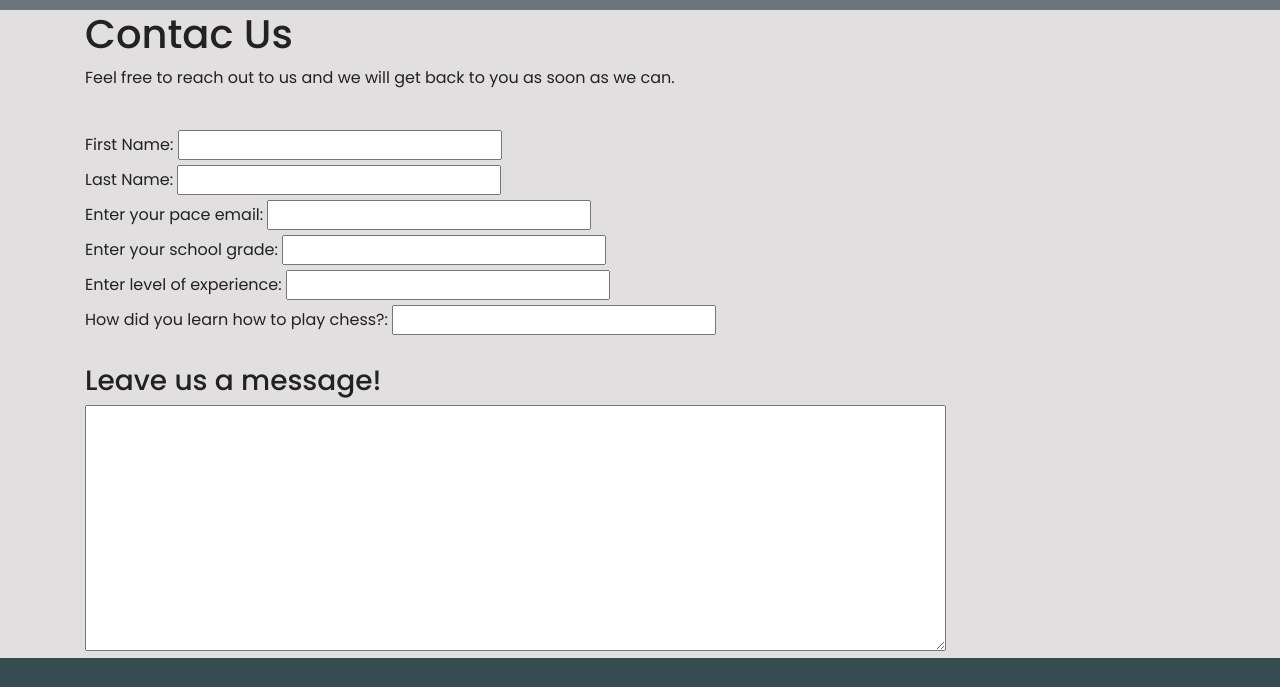
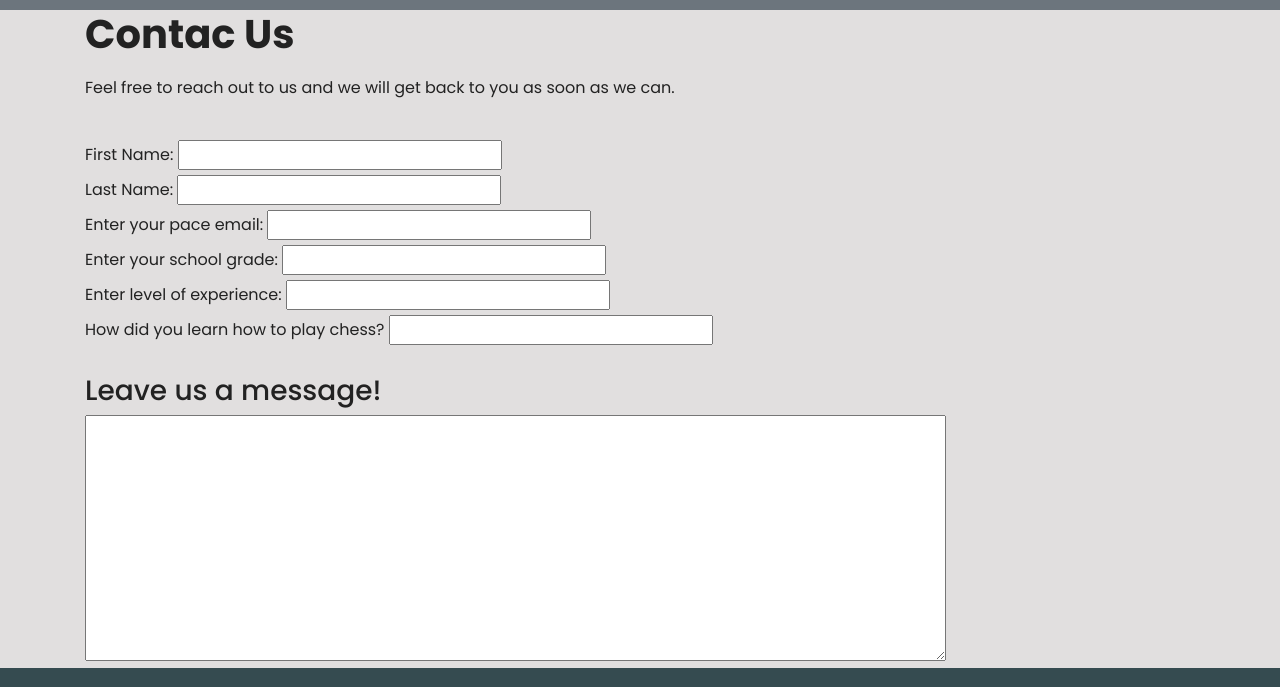
Before and after one commit to ronaldos21/Pace-Chess-Club-Website, a plain HTML site: page contactform.html in a window 1280 px wide. Shown: the part 109-796 px from the top of the page. Drawn offline with nearby package versions, Linux system fonts and the light colour scheme; a web font is replaced by a local one.

Commit message:
css styling h1 and p, input, textarea,label

```diff
--- a/contactform.css
+++ b/contactform.css
@@ -6,6 +6,16 @@ width: 100%;
 font-family: 'Poppins', sans-serif;
 color: #222;
 background-color: rgb(225, 223, 223);
+text-align: left;
+}
+h1 {
+  font-family: 'Poppins', sans-serif;
+  font-size: 40px;
+  font-weight: 600;
+  padding-bottom: 10px;
+}
+p,input,textarea,label{
+  font-family: 'Poppins', sans-serif;
 }
 .navbar {
 padding: .8rem;
--- a/contactform.html
+++ b/contactform.html
@@ -72,7 +72,7 @@
                 <input type="text" name="level" id="level">
                 <br>
 
-                <label for="story">How did you learn how to play chess?:</label>
+                <label for="story">How did you learn how to play chess?</label>
                 <input type="text" name="story" id="story">
                 <br>
                 <br>
```
